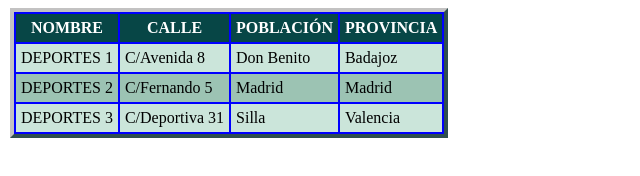
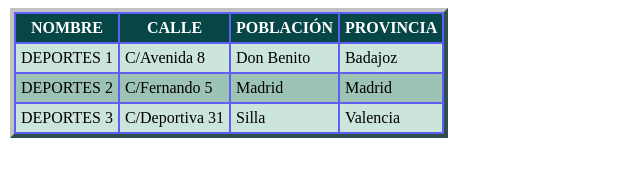
Before and after one commit to ansualo/retoCSS11, a plain HTML site: page index.html in a window 1280 px wide. Shown: the whole page, without its empty margins (0-640 px from the left). Drawn offline with Linux system fonts and the light colour scheme.

Commit message:
Cambio el color azul del borde porque era muy intenso

```diff
--- a/css/style.css
+++ b/css/style.css
@@ -12,7 +12,7 @@ div{
     margin: 2px;
 }
 table, th, td{
-    border: 2px solid blue;
+    border: 2px solid rgb(95, 95, 245);
     border-collapse: collapse;
 }
 th, td{
```
